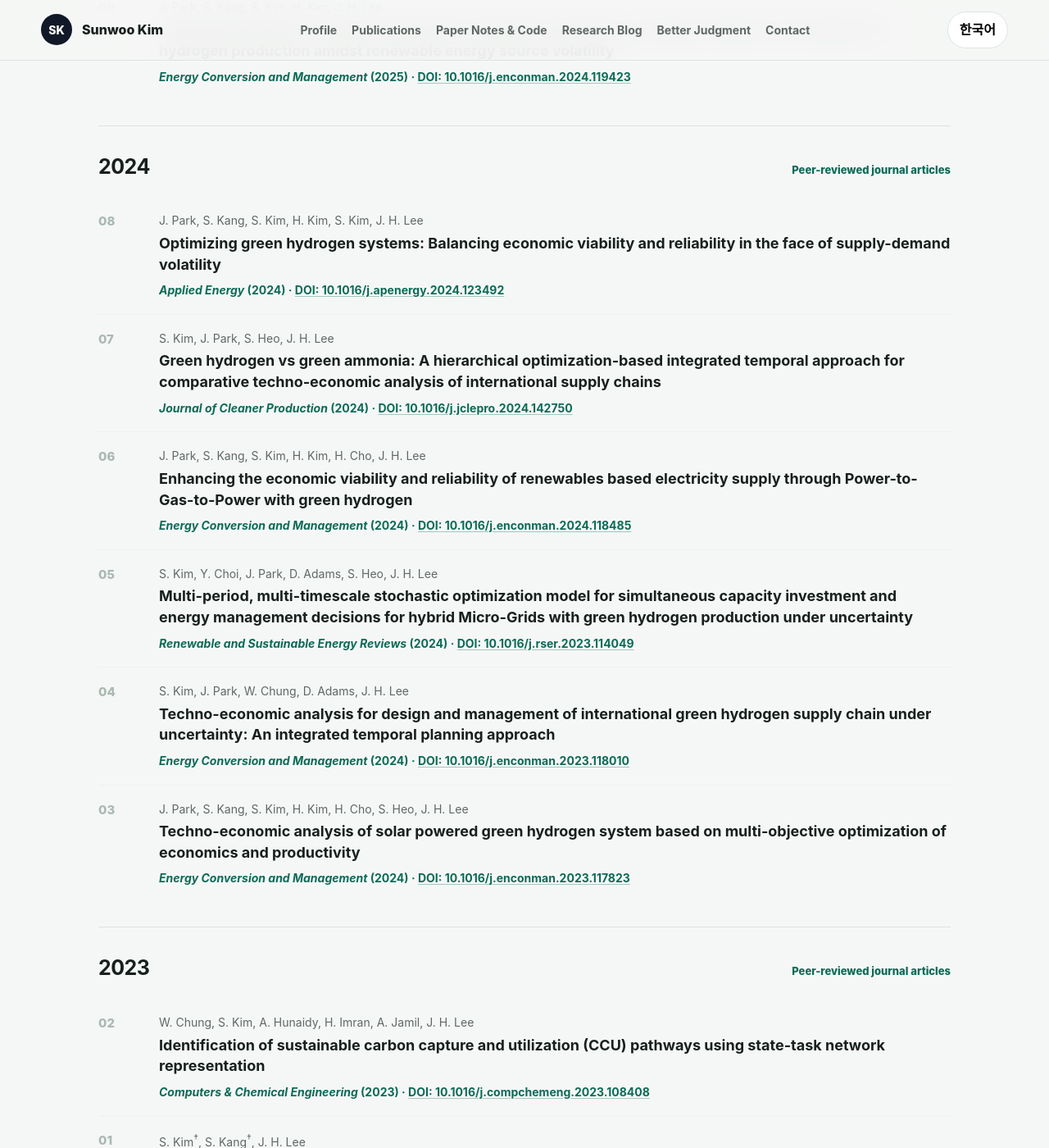
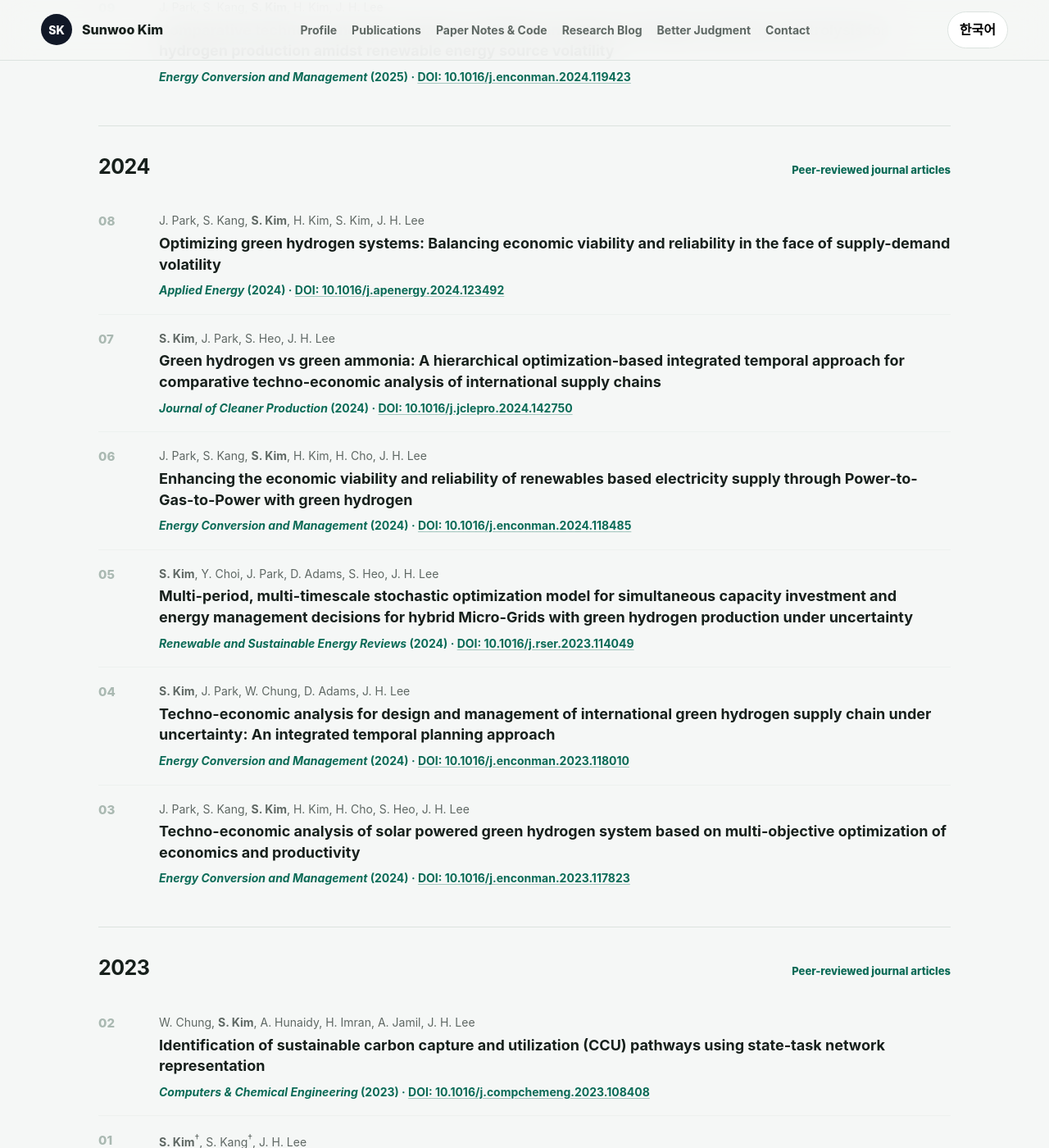
Before and after one commit to SunBooGermany/SunBooGermany.github.io, a Jekyll site: the page built from publications/index.html, in a window 1280 px wide and 1400 px high, scrolled down 2223 px. Shown: the whole window at 82% size. Built offline with Jekyll 4.4.1, drawn with Linux system fonts in a browser that asks for light colours; some of the changed text lies outside the part shown.

Commit message:
Emphasize my name in publication author lists

```diff
--- a/publications/index.html
+++ b/publications/index.html
@@ -63,7 +63,7 @@ permalink: /publications/
               <li>
                 <span class="record-number">UR-02</span>
                 <div>
-                  <p class="record-authors">S. Kim, J. Park, A. Jamal, A. Izgorodin, A. Alsuhaibani, B. Ryu, S. Heo, J. H. Lee</p>
+                  <p class="record-authors"><strong>S. Kim</strong>, J. Park, A. Jamal, A. Izgorodin, A. Alsuhaibani, B. Ryu, S. Heo, J. H. Lee</p>
                   <h4>Partial Input Convex Neural Network-Embedded Value-Guided Decomposition for Feasibility-Critical Multistage Stochastic Capacity Planning</h4>
                   <p class="record-citation"><em>Computers &amp; Chemical Engineering</em> · <span data-lang-panel="en">Under review</span><span data-lang-panel="ko" hidden>심사 중</span></p>
                 </div>
@@ -71,7 +71,7 @@ permalink: /publications/
               <li>
                 <span class="record-number">UR-01</span>
                 <div>
-                  <p class="record-authors">S. Kim, J. Park, A. Jamal, A. Izgorodin, A. Alsuhaibani, J. H. Lee</p>
+                  <p class="record-authors"><strong>S. Kim</strong>, J. Park, A. Jamal, A. Izgorodin, A. Alsuhaibani, J. H. Lee</p>
                   <h4>Fiscally Efficient Carbon Tax–Credit Policy Design with Endogenous Firm Responses: A Bilevel Programming Framework</h4>
                   <p class="record-citation"><em>Applied Energy</em> · <span data-lang-panel="en">Under review</span><span data-lang-panel="ko" hidden>심사 중</span></p>
                 </div>
@@ -87,7 +87,7 @@ permalink: /publications/
             <li>
               <span class="record-number">17</span>
               <div>
-                <p class="record-authors">S. K. Heo, M. Moosazadeh, S. Y. Kim, C. Jeong, S. Kim, J. Byun, C. K. Yoo</p>
+                <p class="record-authors">S. K. Heo, M. Moosazadeh, S. Y. Kim, C. Jeong, <strong>S. Kim</strong>, J. Byun, C. K. Yoo</p>
                 <h4>Techno-economic and environmental assessments of implementable wastewater-to-hydrogen production technologies: Pathway towards circular hydrogen economy in South Korea</h4>
                 <p class="record-citation"><em>Energy</em> (2026) · <a href="https://doi.org/10.1016/j.energy.2026.141780" target="_blank" rel="noreferrer">DOI: 10.1016/j.energy.2026.141780</a></p>
               </div>
@@ -95,7 +95,7 @@ permalink: /publications/
             <li>
               <span class="record-number">16</span>
               <div>
-                <p class="record-authors">S. Kim, J. H. Lee</p>
+                <p class="record-authors"><strong>S. Kim</strong>, J. H. Lee</p>
                 <h4>Decarbonization as a systems and control challenge: From superstructure optimization to multi-period decision-making under uncertainty</h4>
                 <p class="record-citation"><em>Journal of Process Control</em> (2026) · <a href="https://doi.org/10.1016/j.jprocont.2026.103775" target="_blank" rel="noreferrer">DOI: 10.1016/j.jprocont.2026.103775</a></p>
               </div>
@@ -103,7 +103,7 @@ permalink: /publications/
             <li>
               <span class="record-number">15</span>
               <div>
-                <p class="record-authors">S. Kim, J. Park, A. Jamal, J. H. Lee</p>
+                <p class="record-authors"><strong>S. Kim</strong>, J. Park, A. Jamal, J. H. Lee</p>
                 <h4>Joint planning of sustainable hydrogen supply chains and electricity sourcing portfolios: Impacts of hydrogen-demand variability and scale</h4>
                 <p class="record-citation"><em>Computers &amp; Chemical Engineering</em> (2026) · <a href="https://doi.org/10.1016/j.compchemeng.2026.109594" target="_blank" rel="noreferrer">DOI: 10.1016/j.compchemeng.2026.109594</a></p>
               </div>
@@ -111,7 +111,7 @@ permalink: /publications/
             <li>
               <span class="record-number">14</span>
               <div>
-                <p class="record-authors">I. Park<sup>†</sup>, S. Kim<sup>†</sup>, B. Jeon, H. Heo, S. Q. Choi, J. H. Lee, D. Y. Koh</p>
+                <p class="record-authors">I. Park<sup>†</sup>, <strong>S. Kim</strong><sup>†</sup>, B. Jeon, H. Heo, S. Q. Choi, J. H. Lee, D. Y. Koh</p>
                 <h4>Additive manufacturing of architected Ca(OH)<sub>2</sub> monoliths for accelerated CO<sub>2</sub> mineralization</h4>
                 <p class="record-citation"><em>Carbon Capture Science &amp; Technology</em> (2026) · <a href="https://doi.org/10.1016/j.ccst.2026.100568" target="_blank" rel="noreferrer">DOI: 10.1016/j.ccst.2026.100568</a></p>
               </div>
@@ -132,7 +132,7 @@ permalink: /publications/
             <li>
               <span class="record-number">13</span>
               <div>
-                <p class="record-authors">J. Park, S. Kim, H. Kim, J. H. Lee</p>
+                <p class="record-authors">J. Park, <strong>S. Kim</strong>, H. Kim, J. H. Lee</p>
                 <h4>Strategies for achieving a techno-economic threshold of 1 USD/kg for green hydrogen</h4>
                 <p class="record-citation"><em>Chemical Engineering Journal</em> (2025) · <a href="https://doi.org/10.1016/j.cej.2025.167069" target="_blank" rel="noreferrer">DOI: 10.1016/j.cej.2025.167069</a></p>
               </div>
@@ -140,7 +140,7 @@ permalink: /publications/
             <li>
               <span class="record-number">12</span>
               <div>
-                <p class="record-authors">S. Kim, J. Park, J. H. Lee</p>
+                <p class="record-authors"><strong>S. Kim</strong>, J. Park, J. H. Lee</p>
                 <h4>Integrating solid direct air capture systems with green hydrogen production: Economic benefits and curtailment reduction</h4>
                 <p class="record-citation"><em>Computers &amp; Chemical Engineering</em> (2025) · <a href="https://doi.org/10.1016/j.compchemeng.2025.109102" target="_blank" rel="noreferrer">DOI: 10.1016/j.compchemeng.2025.109102</a></p>
               </div>
@@ -148,7 +148,7 @@ permalink: /publications/
             <li>
               <span class="record-number">11</span>
               <div>
-                <p class="record-authors">J. Park, S. Kang, S. Kim, H. Kim, H. Cho, C. Lee, M. Kim, J. H. Lee</p>
+                <p class="record-authors">J. Park, S. Kang, <strong>S. Kim</strong>, H. Kim, H. Cho, C. Lee, M. Kim, J. H. Lee</p>
                 <h4>The impact of degradation on the economics of green hydrogen</h4>
                 <p class="record-citation"><em>Renewable and Sustainable Energy Reviews</em> (2025) · <a href="https://doi.org/10.1016/j.rser.2025.115472" target="_blank" rel="noreferrer">DOI: 10.1016/j.rser.2025.115472</a></p>
               </div>
@@ -156,7 +156,7 @@ permalink: /publications/
             <li>
               <span class="record-number">10</span>
               <div>
-                <p class="record-authors">S. Kim, J. Park, J. H. Lee</p>
+                <p class="record-authors"><strong>S. Kim</strong>, J. Park, J. H. Lee</p>
                 <h4>Design and analysis of wind-based hydrogen production using rule-based operation</h4>
                 <p class="record-citation"><em>Renewable and Sustainable Energy Reviews</em> (2025) · <a href="https://doi.org/10.1016/j.rser.2025.115459" target="_blank" rel="noreferrer">DOI: 10.1016/j.rser.2025.115459</a></p>
               </div>
@@ -164,7 +164,7 @@ permalink: /publications/
             <li>
               <span class="record-number">09</span>
               <div>
-                <p class="record-authors">J. Park, S. Kang, S. Kim, H. Kim, J. H. Lee</p>
+                <p class="record-authors">J. Park, S. Kang, <strong>S. Kim</strong>, H. Kim, J. H. Lee</p>
                 <h4>Comparative techno-economic evaluation of alkaline and proton exchange membrane electrolysis for hydrogen production amidst renewable energy source volatility</h4>
                 <p class="record-citation"><em>Energy Conversion and Management</em> (2025) · <a href="https://doi.org/10.1016/j.enconman.2024.119423" target="_blank" rel="noreferrer">DOI: 10.1016/j.enconman.2024.119423</a></p>
               </div>
@@ -184,7 +184,7 @@ permalink: /publications/
             <li>
               <span class="record-number">08</span>
               <div>
-                <p class="record-authors">J. Park, S. Kang, S. Kim, H. Kim, S. Kim, J. H. Lee</p>
+                <p class="record-authors">J. Park, S. Kang, <strong>S. Kim</strong>, H. Kim, S. Kim, J. H. Lee</p>
                 <h4>Optimizing green hydrogen systems: Balancing economic viability and reliability in the face of supply-demand volatility</h4>
                 <p class="record-citation"><em>Applied Energy</em> (2024) · <a href="https://doi.org/10.1016/j.apenergy.2024.123492" target="_blank" rel="noreferrer">DOI: 10.1016/j.apenergy.2024.123492</a></p>
               </div>
@@ -192,7 +192,7 @@ permalink: /publications/
             <li>
               <span class="record-number">07</span>
               <div>
-                <p class="record-authors">S. Kim, J. Park, S. Heo, J. H. Lee</p>
+                <p class="record-authors"><strong>S. Kim</strong>, J. Park, S. Heo, J. H. Lee</p>
                 <h4>Green hydrogen vs green ammonia: A hierarchical optimization-based integrated temporal approach for comparative techno-economic analysis of international supply chains</h4>
                 <p class="record-citation"><em>Journal of Cleaner Production</em> (2024) · <a href="https://doi.org/10.1016/j.jclepro.2024.142750" target="_blank" rel="noreferrer">DOI: 10.1016/j.jclepro.2024.142750</a></p>
               </div>
@@ -200,7 +200,7 @@ permalink: /publications/
             <li>
               <span class="record-number">06</span>
               <div>
-                <p class="record-authors">J. Park, S. Kang, S. Kim, H. Kim, H. Cho, J. H. Lee</p>
+                <p class="record-authors">J. Park, S. Kang, <strong>S. Kim</strong>, H. Kim, H. Cho, J. H. Lee</p>
                 <h4>Enhancing the economic viability and reliability of renewables based electricity supply through Power-to-Gas-to-Power with green hydrogen</h4>
                 <p class="record-citation"><em>Energy Conversion and Management</em> (2024) · <a href="https://doi.org/10.1016/j.enconman.2024.118485" target="_blank" rel="noreferrer">DOI: 10.1016/j.enconman.2024.118485</a></p>
               </div>
@@ -208,7 +208,7 @@ permalink: /publications/
             <li>
               <span class="record-number">05</span>
               <div>
-                <p class="record-authors">S. Kim, Y. Choi, J. Park, D. Adams, S. Heo, J. H. Lee</p>
+                <p class="record-authors"><strong>S. Kim</strong>, Y. Choi, J. Park, D. Adams, S. Heo, J. H. Lee</p>
                 <h4>Multi-period, multi-timescale stochastic optimization model for simultaneous capacity investment and energy management decisions for hybrid Micro-Grids with green hydrogen production under uncertainty</h4>
                 <p class="record-citation"><em>Renewable and Sustainable Energy Reviews</em> (2024) · <a href="https://doi.org/10.1016/j.rser.2023.114049" target="_blank" rel="noreferrer">DOI: 10.1016/j.rser.2023.114049</a></p>
               </div>
@@ -216,7 +216,7 @@ permalink: /publications/
             <li>
               <span class="record-number">04</span>
               <div>
-                <p class="record-authors">S. Kim, J. Park, W. Chung, D. Adams, J. H. Lee</p>
+                <p class="record-authors"><strong>S. Kim</strong>, J. Park, W. Chung, D. Adams, J. H. Lee</p>
                 <h4>Techno-economic analysis for design and management of international green hydrogen supply chain under uncertainty: An integrated temporal planning approach</h4>
                 <p class="record-citation"><em>Energy Conversion and Management</em> (2024) · <a href="https://doi.org/10.1016/j.enconman.2023.118010" target="_blank" rel="noreferrer">DOI: 10.1016/j.enconman.2023.118010</a></p>
               </div>
@@ -224,7 +224,7 @@ permalink: /publications/
             <li>
               <span class="record-number">03</span>
               <div>
-                <p class="record-authors">J. Park, S. Kang, S. Kim, H. Kim, H. Cho, S. Heo, J. H. Lee</p>
+                <p class="record-authors">J. Park, S. Kang, <strong>S. Kim</strong>, H. Kim, H. Cho, S. Heo, J. H. Lee</p>
                 <h4>Techno-economic analysis of solar powered green hydrogen system based on multi-objective optimization of economics and productivity</h4>
                 <p class="record-citation"><em>Energy Conversion and Management</em> (2024) · <a href="https://doi.org/10.1016/j.enconman.2023.117823" target="_blank" rel="noreferrer">DOI: 10.1016/j.enconman.2023.117823</a></p>
               </div>
@@ -244,7 +244,7 @@ permalink: /publications/
             <li>
               <span class="record-number">02</span>
               <div>
-                <p class="record-authors">W. Chung, S. Kim, A. Hunaidy, H. Imran, A. Jamil, J. H. Lee</p>
+                <p class="record-authors">W. Chung, <strong>S. Kim</strong>, A. Hunaidy, H. Imran, A. Jamil, J. H. Lee</p>
                 <h4>Identification of sustainable carbon capture and utilization (CCU) pathways using state-task network representation</h4>
                 <p class="record-citation"><em>Computers &amp; Chemical Engineering</em> (2023) · <a href="https://doi.org/10.1016/j.compchemeng.2023.108408" target="_blank" rel="noreferrer">DOI: 10.1016/j.compchemeng.2023.108408</a></p>
               </div>
@@ -252,7 +252,7 @@ permalink: /publications/
             <li>
               <span class="record-number">01</span>
               <div>
-                <p class="record-authors">S. Kim<sup>†</sup>, S. Kang<sup>†</sup>, J. H. Lee</p>
+                <p class="record-authors"><strong>S. Kim</strong><sup>†</sup>, S. Kang<sup>†</sup>, J. H. Lee</p>
                 <h4>Optimal design of offshore wind power farm in high resolution using geographical information system</h4>
                 <p class="record-citation"><em>Computers &amp; Chemical Engineering</em> (2023) · <a href="https://doi.org/10.1016/j.compchemeng.2023.108253" target="_blank" rel="noreferrer">DOI: 10.1016/j.compchemeng.2023.108253</a></p>
               </div>
@@ -275,7 +275,7 @@ permalink: /publications/
             <li>
               <span class="record-number">C-03</span>
               <div>
-                <p class="record-authors">S. Kim, J. Park, J. H. Lee</p>
+                <p class="record-authors"><strong>S. Kim</strong>, J. Park, J. H. Lee</p>
                 <h4>Integrated Temporal Planning for Design and Operation of the International Green Ammonia Supply Chain</h4>
                 <p class="record-citation"><em>Systems and Control Transactions (FOCAPD)</em> (2024) · <a href="https://doi.org/10.69997/sct.156355" target="_blank" rel="noreferrer">DOI: 10.69997/sct.156355</a></p>
               </div>
@@ -283,7 +283,7 @@ permalink: /publications/
             <li>
               <span class="record-number">C-02</span>
               <div>
-                <p class="record-authors">S. Kim, J. H. Lee</p>
+                <p class="record-authors"><strong>S. Kim</strong>, J. H. Lee</p>
                 <h4>Multi-period design of hybrid microgrid under multi-timescale uncertainties</h4>
                 <p class="record-citation"><em>IFAC-PapersOnLine</em> (2023) · <a href="https://doi.org/10.1016/j.ifacol.2023.10.1827" target="_blank" rel="noreferrer">DOI: 10.1016/j.ifacol.2023.10.1827</a></p>
               </div>
@@ -291,7 +291,7 @@ permalink: /publications/
             <li>
               <span class="record-number">C-01</span>
               <div>
-                <p class="record-authors">S. Kim, S. Kang, J. H. Lee</p>
+                <p class="record-authors"><strong>S. Kim</strong>, S. Kang, J. H. Lee</p>
                 <h4>Optimal Design of Offshore Wind Power Farm Considering Wind Uncertainty</h4>
                 <p class="record-citation"><em>Computer Aided Chemical Engineering</em> (2022) · <a href="https://doi.org/10.1016/B978-0-323-85159-6.50175-5" target="_blank" rel="noreferrer">DOI: 10.1016/B978-0-323-85159-6.50175-5</a></p>
               </div>
```
